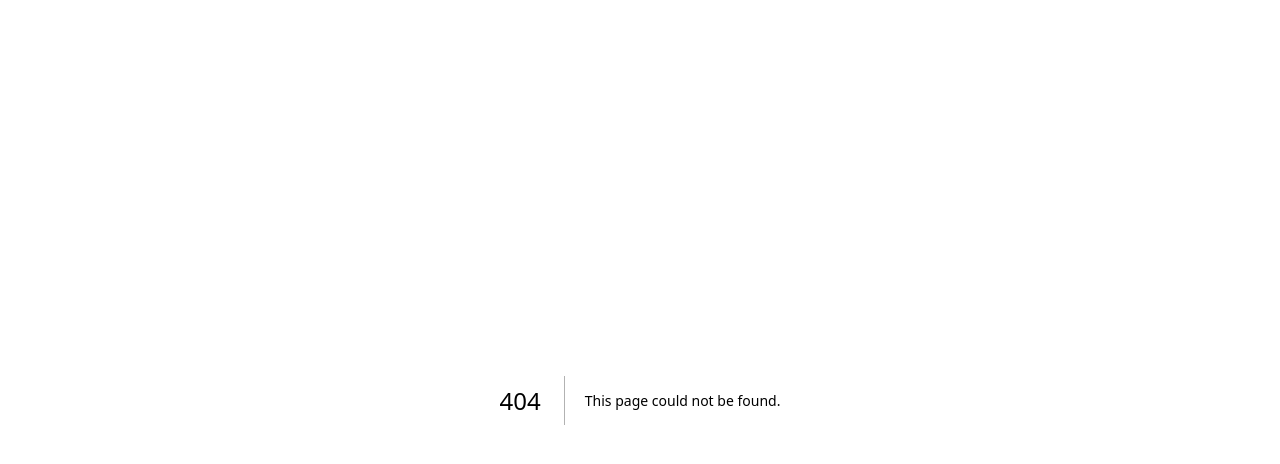
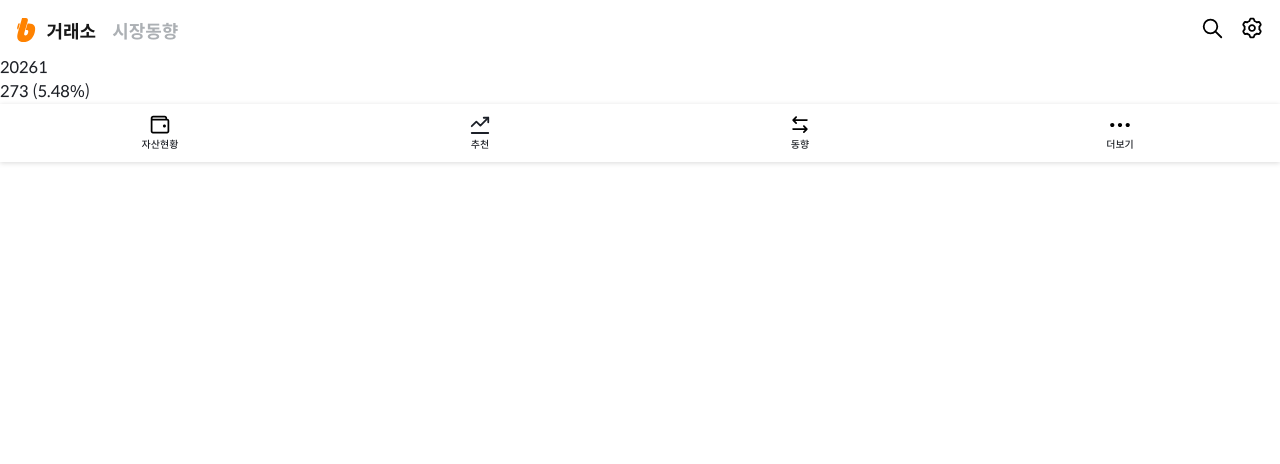
Before and after one commit to Gamez0/east-india-company, a Next.js app: page /bithumb/assets in a window 1280 px wide. Before the commit this address had no page. Shown: the top 464 px of the page. Built offline with nearby package versions, Linux system fonts and the light colour scheme.

Commit message:
u: bottom nav 구조 변경, 자산현황 베이스 구현

```diff
--- /dev/null
+++ b/app/bithumb/assets/AssetsSummary.tsx
@@ -0,0 +1,13 @@
+export default function AssetsSummary() {
+    const totalAssets = 20261;
+    const profit = 273;
+    const profitRate = 5.48;
+    return (
+        <div>
+            <h1>{totalAssets}</h1>
+            <p>
+                {profit} ({profitRate}%)
+            </p>
+        </div>
+    );
+}
--- /dev/null
+++ b/app/bithumb/assets/page.tsx
@@ -0,0 +1,9 @@
+import AssetsSummary from "./AssetsSummary";
+
+export default function Page() {
+    return (
+        <div>
+            <AssetsSummary />
+        </div>
+    );
+}
--- a/app/bithumb/layout.tsx
+++ b/app/bithumb/layout.tsx
@@ -2,6 +2,7 @@
 import type { Metadata, Viewport } from "next";
 import BithumbHeader from "@/components/header/BithumbHeader";
 import { Button } from "@/components/ui/button";
+import Link from "next/link";
 
 export const metadata: Metadata = {
     title: "Bithumb",
@@ -29,12 +30,12 @@
 
 function BottomNavigation() {
     const menuItems = [
-        { icon: "market.svg", label: "거래소" },
-        { icon: "event.svg", label: "혜택/서비스" },
-        { icon: "assets.svg", label: "자산현황" },
-        { icon: "deposit.svg", label: "입출금" },
-        { icon: "etc.svg", label: "더보기" },
+        { icon: "assets.svg", label: "자산현황", route: "/bithumb/assets" },
+        { icon: "market.svg", label: "추천", route: "/bithumb/market" }, // TODO: 어울리는 아이콘으로 변경
+        { icon: "deposit.svg", label: "동향", route: "/bithumb/trend" }, // TODO: 어울리는 아이콘으로 변경
+        { icon: "etc.svg", label: "더보기", route: "/bithumb/more" },
     ];
+
     return (
         <nav
             className="w-full h-14.5"
@@ -43,6 +44,7 @@
             <ul className="w-full h-14.5 flex justify-end">
                 {menuItems.map((item) => (
                     <li key={item.label} className="flex-1">
+                        <Link href={item.route}>
                             <Button
                                 variant="ghost"
                                 className="w-full flex flex-col h-10 leading-0 gap-0 mt-1.75"
@@ -56,6 +58,7 @@
                                     {item.label}
                                 </span>
                             </Button>
+                        </Link>
                     </li>
                 ))}
             </ul>
```
Also changed, not shown: app/bithumb/README.md. Lines whose indentation alone changed are shown as unchanged.
